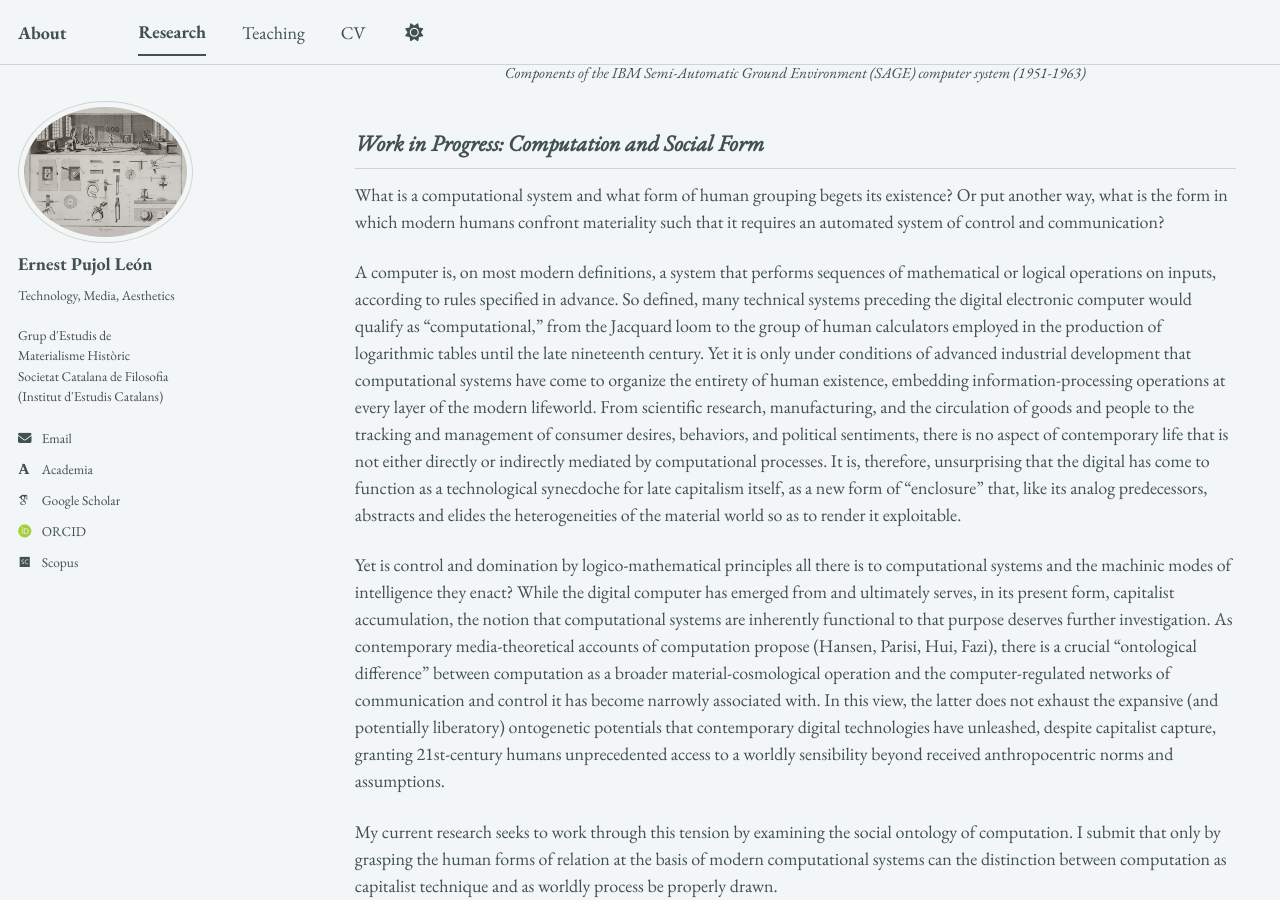
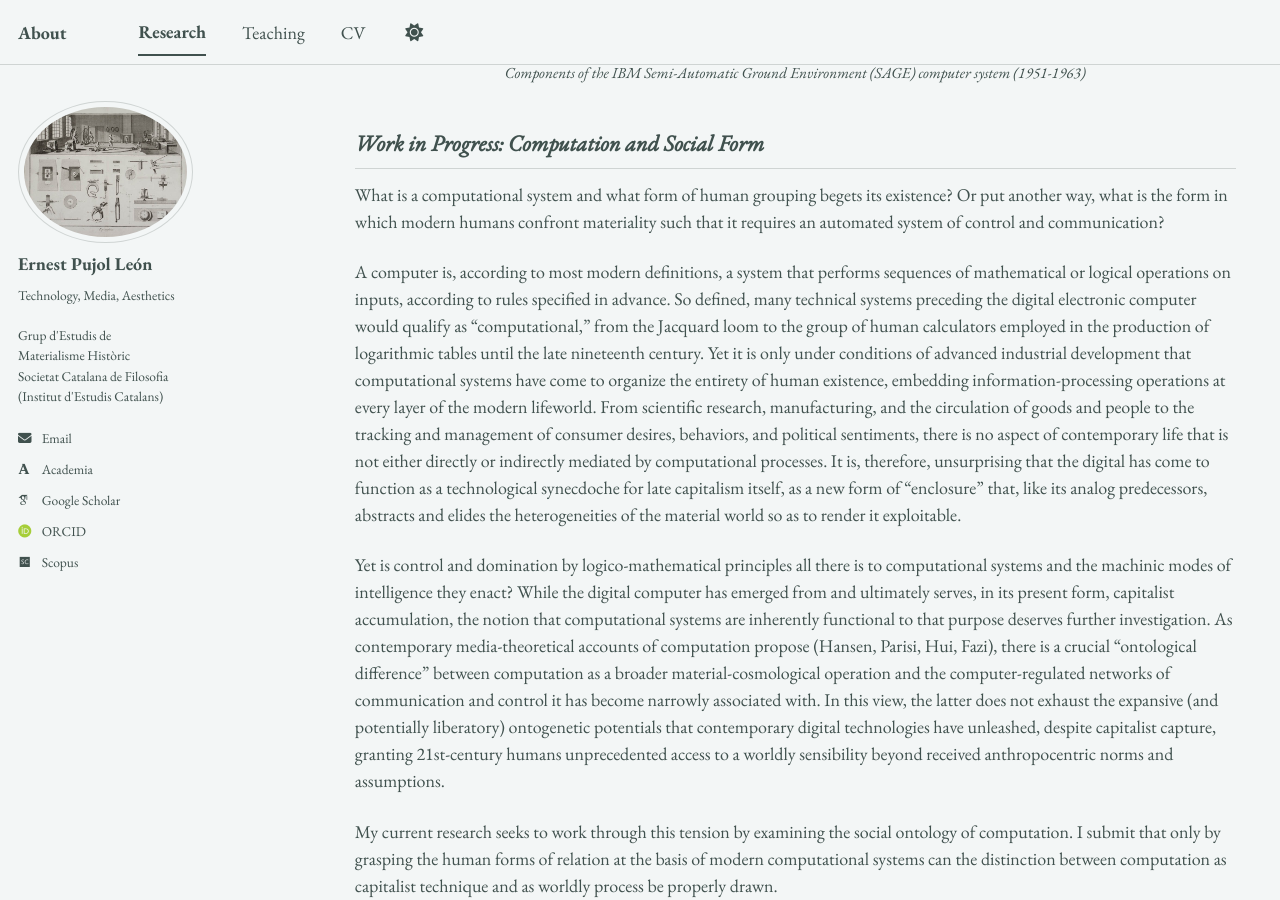
Before and after one commit to epujol90/epujol90.github.io, a Jekyll site: the page built from _pages/research.md, in a window 1280 px wide and 900 px high, scrolled down 3433 px. Built offline with Jekyll 4.4.1, drawn with Linux system fonts in a browser that asks for light colours; some web fonts are replaced; a script bundle is joined from its source files by our own code; library files that are not in the unit come from our copies.

Commit message:
Update research.md

```diff
--- a/_pages/research.md
+++ b/_pages/research.md
@@ -48,7 +48,7 @@ Since the postwar period, the digital computer has been celebrated for reintrodu
 
 What is a computational system and what form of human grouping begets its existence? Or put another way, what is the form in which modern humans confront materiality such that it requires an automated system of control and communication?
 
-A computer is, on most modern definitions, a system that performs sequences of mathematical or logical operations on inputs, according to rules specified in advance. So defined, many technical systems preceding the digital electronic computer would qualify as “computational,” from the Jacquard loom to the group of human calculators employed in the production of logarithmic tables until the late nineteenth century. Yet it is only under conditions of advanced industrial development that computational systems have come to organize the entirety of human existence, embedding information-processing operations at every layer of the modern lifeworld. From scientific research, manufacturing, and the circulation of goods and people to the tracking and management of consumer desires, behaviors, and political sentiments, there is no aspect of contemporary life that is not either directly or indirectly mediated by computational processes. It is, therefore, unsurprising that the digital has come to function as a technological synecdoche for late capitalism itself, as a new form of “enclosure” that, like its analog predecessors, abstracts and elides the heterogeneities of the material world so as to render it exploitable.
+A computer is, according to most modern definitions, a system that performs sequences of mathematical or logical operations on inputs, according to rules specified in advance. So defined, many technical systems preceding the digital electronic computer would qualify as “computational,” from the Jacquard loom to the group of human calculators employed in the production of logarithmic tables until the late nineteenth century. Yet it is only under conditions of advanced industrial development that computational systems have come to organize the entirety of human existence, embedding information-processing operations at every layer of the modern lifeworld. From scientific research, manufacturing, and the circulation of goods and people to the tracking and management of consumer desires, behaviors, and political sentiments, there is no aspect of contemporary life that is not either directly or indirectly mediated by computational processes. It is, therefore, unsurprising that the digital has come to function as a technological synecdoche for late capitalism itself, as a new form of “enclosure” that, like its analog predecessors, abstracts and elides the heterogeneities of the material world so as to render it exploitable.
 
 Yet is control and domination by logico-mathematical principles all there is to computational systems and the machinic modes of intelligence they enact? While the digital computer has emerged from and ultimately serves, in its present form, capitalist accumulation, the notion that computational systems are inherently functional to that purpose deserves further investigation. As contemporary media-theoretical accounts of computation propose (Hansen, Parisi, Hui, Fazi), there is a crucial “ontological difference” between computation as a broader material-cosmological operation and the computer-regulated networks of communication and control it has become narrowly associated with. In this view, the latter does not exhaust the expansive (and potentially liberatory) ontogenetic potentials that contemporary digital technologies have unleashed, despite capitalist capture, granting 21st-century humans unprecedented access to a worldly sensibility beyond received anthropocentric norms and assumptions.
 
```
